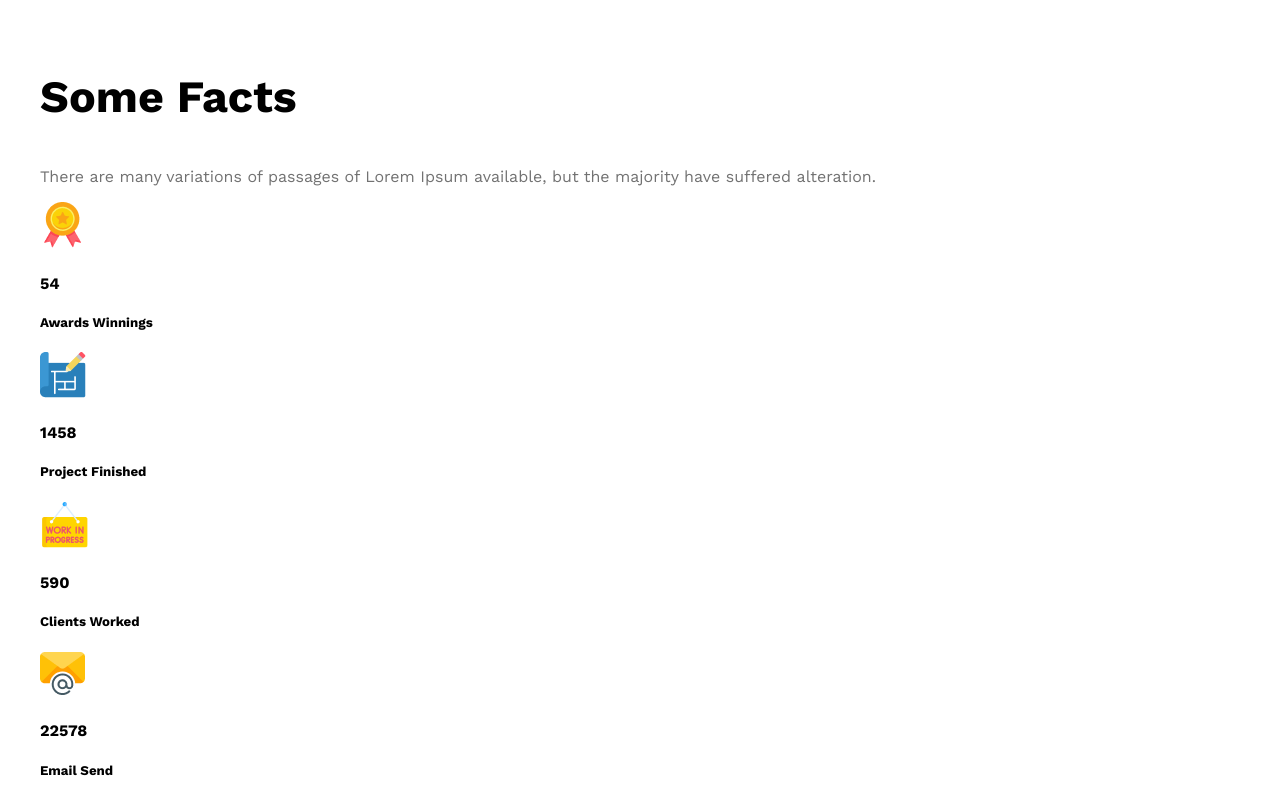
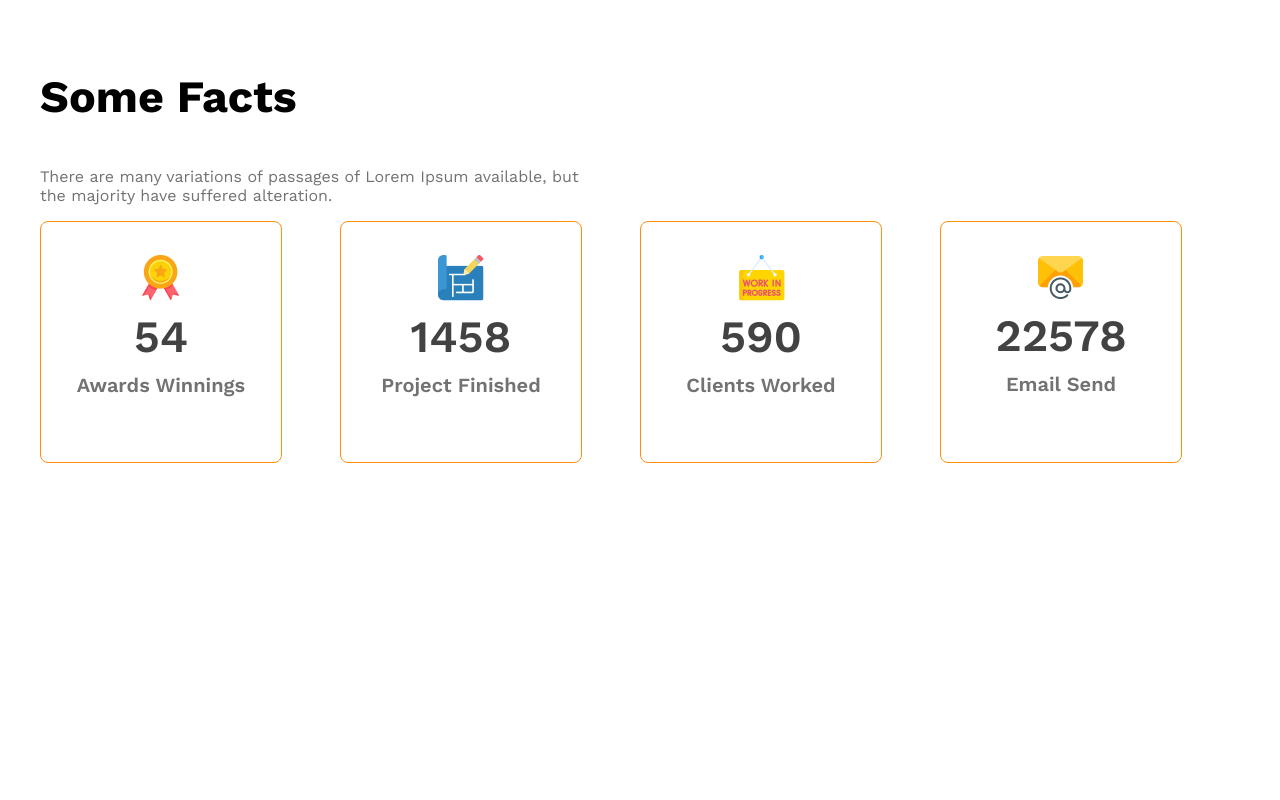
Before and after one commit to mdkhairulislamkhokon/g3-architects-website, a plain HTML site: page index.html in a window 1280 px wide. Shown: the part 2004-2804 px from the top of the page. After the commit the page ends 2475 px from the top, so only its background shows below. Drawn offline with nearby package versions, Linux system fonts and the light colour scheme.

```diff
--- a/index.html
+++ b/index.html
@@ -61,28 +61,37 @@
         <!-- some facts section start -->
         <section class="some-facts">
             <h3 class="section-title">Some Facts</h3>
-            <p class="text-light-gray">There are many variations of passages of Lorem Ipsum available, but the majority
+            <p class="fact-description text-light-gray">There are many variations of passages of Lorem Ipsum available,
+                but the majority
                 have suffered alteration.</p>
             <div class="facts-container">
-                <div class="fact">
-                    <img src="images/icons/ribon.png" alt="" class="fact-icon">
-                    <h4 class="fact-number">54</h4>
-                    <h5 class="fact-name">Awards Winnings</h5>
+                <div class="fact-card display-flex">
+                    <div>
+                        <img src="images/icons/ribon.png" alt="" class="fact-icon">
+                        <h4 class="fact-number text-gray">54</h4>
+                        <h5 class="fact-name text-light-gray">Awards Winnings</h5>
+                    </div>
                 </div>
-                <div class="fact">
-                    <img src="images/icons/projects.png" alt="" class="fact-icon">
-                    <h4 class="fact-number">1458</h4>
-                    <h5 class="fact-name">Project Finished</h5>
+                <div class="fact-card display-flex">
+                    <div>
+                        <img src="images/icons/projects.png" alt="" class="fact-icon">
+                        <h4 class="fact-number text-gray">1458</h4>
+                        <h5 class="fact-name text-light-gray">Project Finished</h5>
+                    </div>
                 </div>
-                <div class="fact">
-                    <img src="images/icons/customers.png" alt="" class="fact-icon">
-                    <h4 class="fact-number">590</h4>
-                    <h5 class="fact-name">Clients Worked</h5>
+                <div class="fact-card display-flex">
+                    <div>
+                        <img src="images/icons/customers.png" alt="" class="fact-icon">
+                        <h4 class="fact-number text-gray">590</h4>
+                        <h5 class="fact-name text-light-gray">Clients Worked</h5>
+                    </div>
                 </div>
-                <div class="fact">
-                    <img src="images/icons/email.png" alt="" class="fact-icon">
-                    <h4 class="fact-number">22578</h4>
-                    <h5 class="fact-name">Email Send</h5>
+                <div class="fact-card display-flex">
+                    <div>
+                        <img src="images/icons/email.png" alt="" class="fact-icon">
+                        <h4 class="fact-number text-gray">22578</h4>
+                        <h5 class="fact-name text-light-gray">Email Send</h5>
+                    </div>
                 </div>
             </div>
         </section>
--- a/styles/architects.css
+++ b/styles/architects.css
@@ -126,6 +126,38 @@
     color: #FF900E;
 }
 
+/* some facts-related style */
+.facts-container {
+    display: grid;
+    grid-template-columns: repeat(4, 1fr);
+}
+
+.fact-card {
+    border: 1px solid #FF900E;
+    border-radius: 8px;
+    width: 240px;
+    height: 240px;
+    text-align: center;
+    align-items: center;
+    justify-content: center;
+}
+
+.fact-number {
+    font-size: 2.8rem;
+    font-weight: 600;
+    margin-top: 5px;
+    margin-bottom: 10px;
+}
+
+.fact-name {
+    font-size: 1.25rem;
+    font-weight: 600;
+    margin-top: 10px;
+}
+
+.fact-description {
+    max-width: 540px;
+}
 
 @media screen and (max-width:576px) {
 
```
